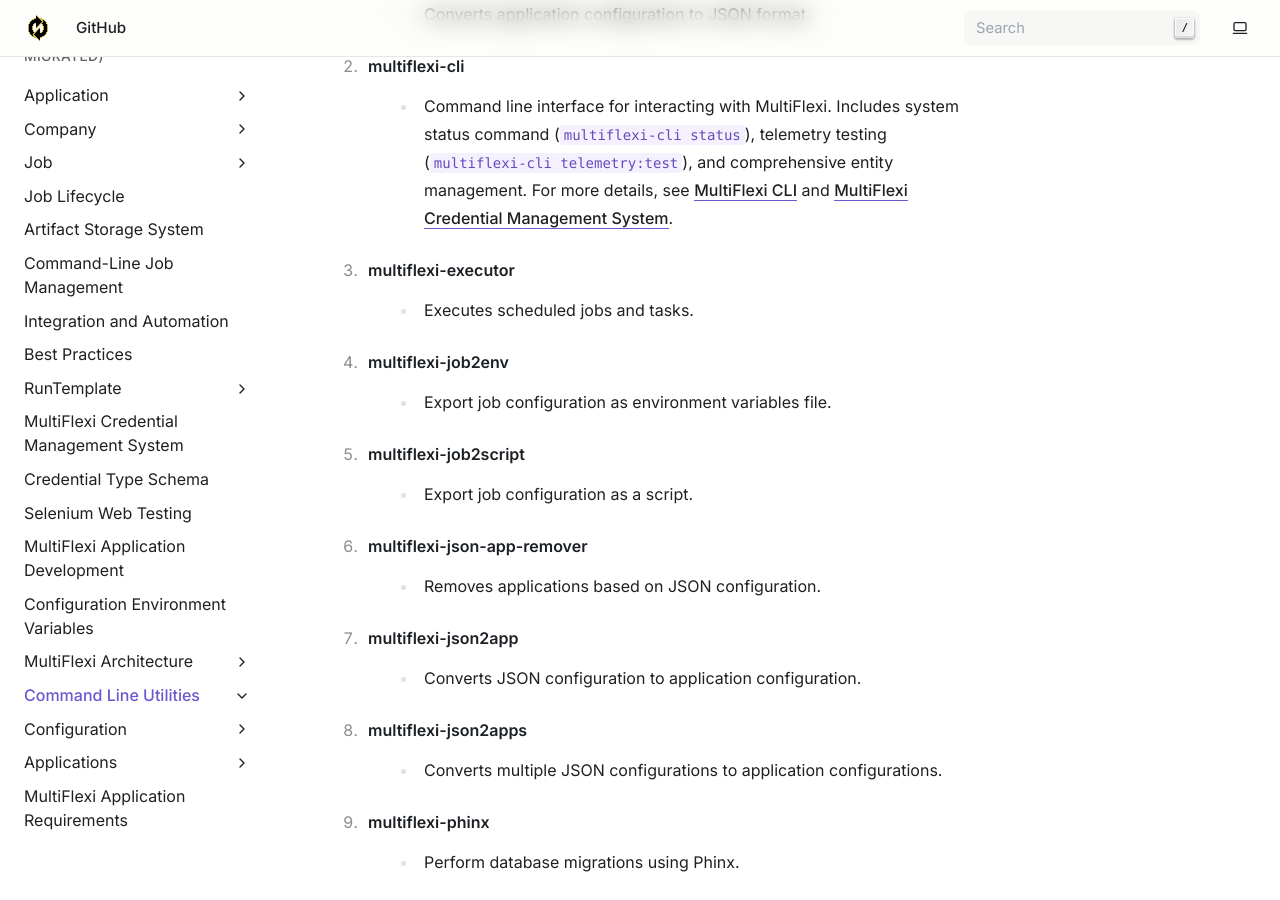
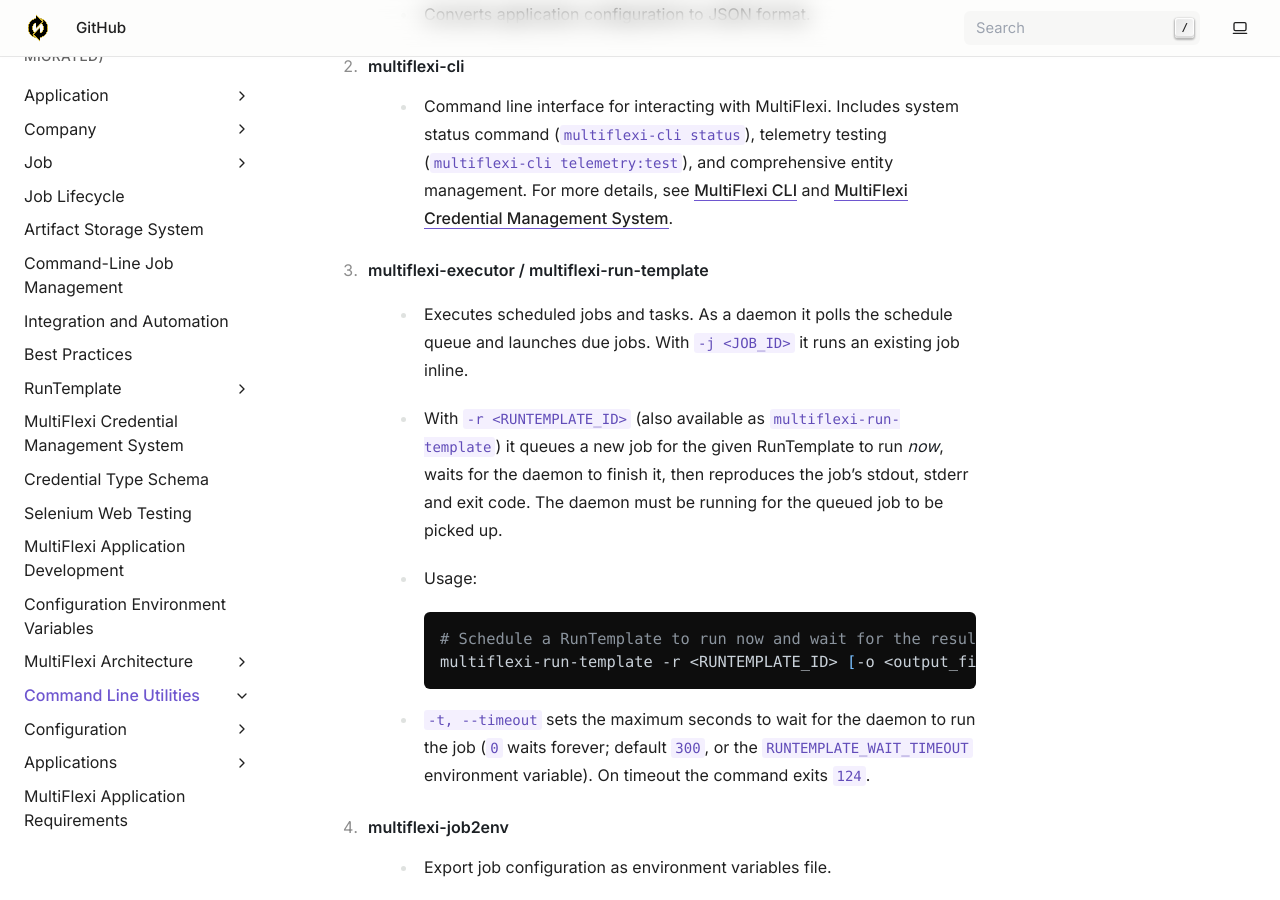
Before and after one commit to VitexSoftware/multiflexi-doc-en, a Sphinx documentation site: the page built from source/commandline.rst, in a window 1280 px wide and 900 px high, scrolled down 288 px. Built offline with Sphinx 7.4.7, drawn with Linux system fonts in a browser that asks for light colours.

Commit message:
docs: document run-template schedule-and-wait behaviour
multiflexi-run-template / multiflexi-executor -r now queues a job for the
RunTemplate to run now and waits for the daemon to finish it, reproducing
the job's stdout, stderr and exit code. Add the -t/--timeout flag and
RUNTEMPLATE_WAIT_TIMEOUT, and fix the manual-execute example.

Co-Authored-By: Claude Opus 4.8 <noreply@anthropic.com>

```diff
--- a/source/commandline.rst
+++ b/source/commandline.rst
@@ -14,8 +14,17 @@ MultiFlexi provides several command line utilities to manage and interact with t
 2. **multiflexi-cli**
     - Command line interface for interacting with MultiFlexi. Includes system status command (``multiflexi-cli status``), telemetry testing (``multiflexi-cli telemetry:test``), and comprehensive entity management. For more details, see :doc:`reference/cli` and :doc:`credential-type`.
 
-3. **multiflexi-executor**
-    - Executes scheduled jobs and tasks.
+3. **multiflexi-executor** / **multiflexi-run-template**
+    - Executes scheduled jobs and tasks. As a daemon it polls the schedule queue and launches due jobs. With ``-j <JOB_ID>`` it runs an existing job inline.
+    - With ``-r <RUNTEMPLATE_ID>`` (also available as ``multiflexi-run-template``) it queues a new job for the given RunTemplate to run *now*, waits for the daemon to finish it, then reproduces the job's stdout, stderr and exit code. The daemon must be running for the queued job to be picked up.
+    - Usage:
+
+      .. code-block:: bash
+
+         # Schedule a RunTemplate to run now and wait for the result
+         multiflexi-run-template -r <RUNTEMPLATE_ID> [-o <output_file>] [-t <seconds>]
+
+    - ``-t, --timeout`` sets the maximum seconds to wait for the daemon to run the job (``0`` waits forever; default ``300``, or the ``RUNTEMPLATE_WAIT_TIMEOUT`` environment variable). On timeout the command exits ``124``.
 
 4. **multiflexi-job2env**
     - Export job configuration as environment variables file.
--- a/source/runtemplate.rst
+++ b/source/runtemplate.rst
@@ -156,8 +156,9 @@ RunTemplates can also be managed via CLI tools:
    # Create new RunTemplate from JSON
    multiflexi-run-template --create template.json
 
-   # Execute RunTemplate manually
-   multiflexi-run-template --execute template_id
+   # Schedule a RunTemplate to run now and wait for the result
+   # (the executor daemon must be running to pick up the queued job)
+   multiflexi-run-template -r <RUNTEMPLATE_ID>
 
 Best Practices
 --------------
```
